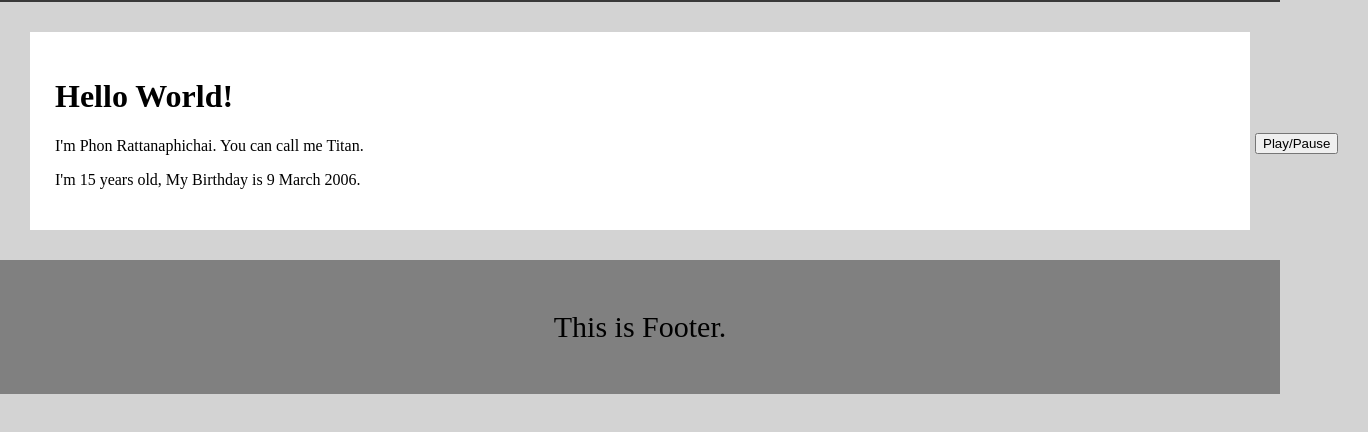
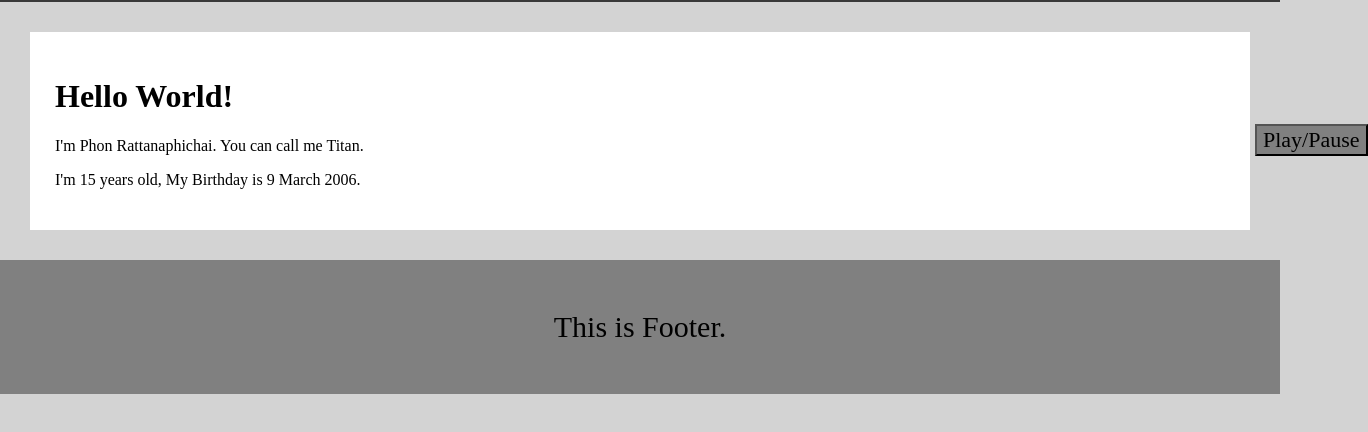
Before and after one commit to Riodsa/Personal-Web, a plain HTML site: page index.html in a window 1280 px wide. Shown: the part 56-488 px from the top of the page, 1368 px wide, since content can reach past the window. Drawn offline with Linux system fonts and the light colour scheme; grey boxes are pictures that could not be loaded; a script that the page names is missing.

Commit message:
Add files via upload

```diff
--- a/style.css
+++ b/style.css
@@ -3,10 +3,14 @@ html, body{
     padding: 0;
     margin: 0;
 }
+.detail {
+    display:inline-block;
+}
 .box {
     background-color: white;
     padding: 25px;
     margin: 30px;
+    display:block;
 }
 .top-header{
     background-color:rgb(57,57,57);
@@ -83,3 +87,18 @@ footer{
     max-width: 700px;
     margin: auto;
 }
+.play-pause {
+    color: black;
+    background-color: gray;
+    font-size: 22px;
+    font-family: fc lamoon;
+    text-decoration:none;
+    margin-top: -90px;
+    display:inline-block;
+    transform-origin: center top;
+    transition-property: transform;
+    transition-duration: 1s;
+}
+.play-pause:hover{
+    transform: scale(1.1, 1.1);
+}
```
